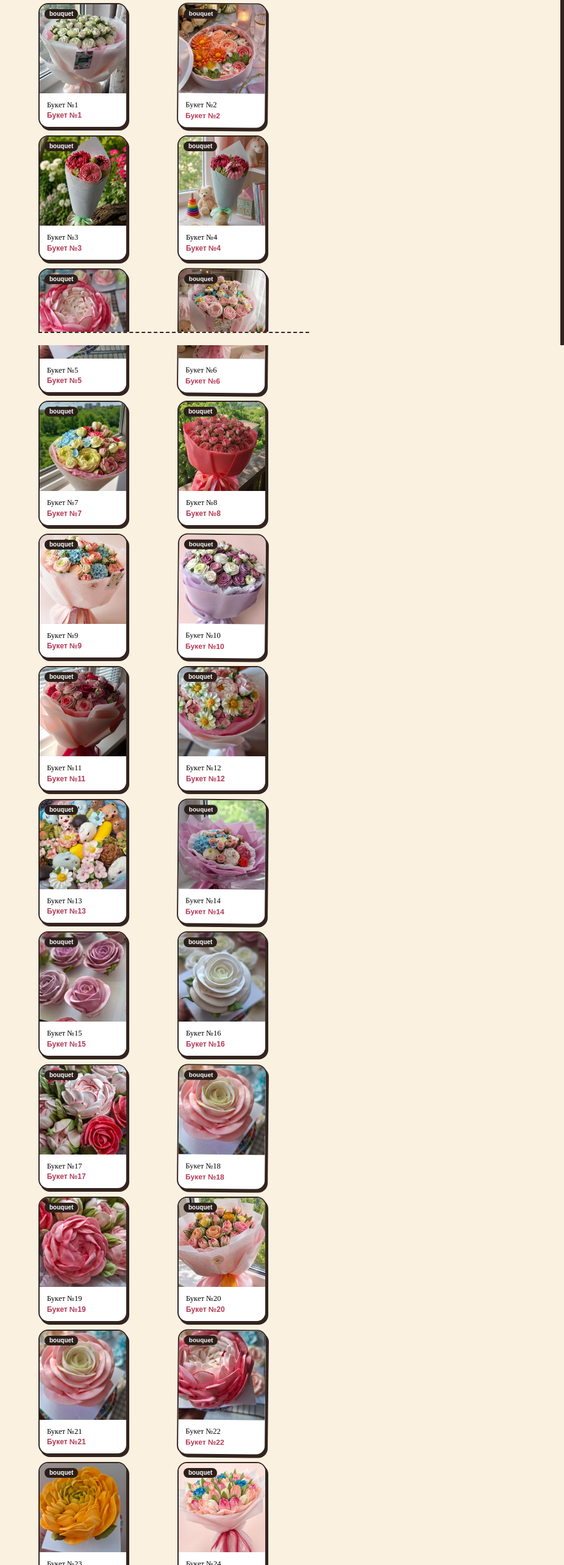
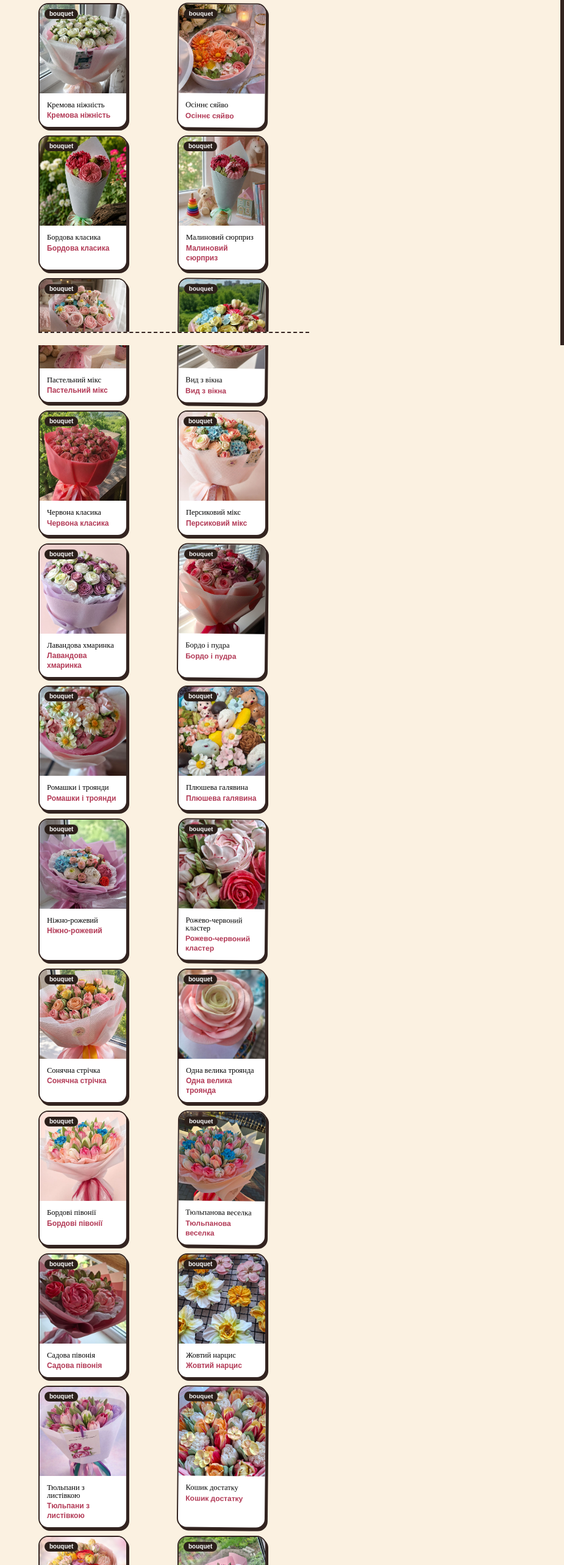
Before and after one commit to RVasyliuk-2003/Custom-Marshmallows, a React (Vite) app: page /Gallery in a window 1280 px wide. Shown: the part 234-2800 px from the top of the page at 61% size, without its empty margins (355-1280 px from the left). Built offline with nearby package versions, Linux system fonts and the light colour scheme.

Commit message:
fix: correct bouquetDesigns data with real names and fix type value mismatch

```diff
--- a/src/components/data/bouquetDesigns.js
+++ b/src/components/data/bouquetDesigns.js
@@ -1,360 +1,304 @@
 const bouquetDesigns = [
   {
     id: 1,
-    name: "Букет №1",
+    name: "Кремова ніжність",
     type: "bouquet",
     photo: "imgZepfy100.jpg",
     availableSizes: [10, 16, 18, 20, 25, 30],
   },
   {
     id: 2,
-    name: "Букет №2",
+    name: "Осіннє сяйво",
     type: "bouquet",
     photo: "imgZepfy101.jpg",
     availableSizes: [10, 16, 18, 20, 25, 30],
   },
   {
     id: 3,
-    name: "Букет №3",
+    name: "Бордова класика",
     type: "bouquet",
     photo: "imgZepfy102.jpg",
     availableSizes: [10, 16, 18, 20, 25, 30],
   },
   {
     id: 4,
-    name: "Букет №4",
+    name: "Малиновий сюрприз",
     type: "bouquet",
     photo: "imgZepfy103.jpg",
     availableSizes: [10, 16, 18, 20, 25, 30],
   },
   {
-    id: 5,
-    name: "Букет №5",
-    type: "bouquet",
-    photo: "imgZepfy104.jpg",
-    availableSizes: [10, 16, 18, 20, 25, 30],
-  },
-  {
     id: 6,
-    name: "Букет №6",
+    name: "Пастельний мікс",
     type: "bouquet",
     photo: "imgZepfy105.jpg",
     availableSizes: [10, 16, 18, 20, 25, 30],
   },
   {
     id: 7,
-    name: "Букет №7",
+    name: "Вид з вікна",
     type: "bouquet",
     photo: "imgZepfy106.jpg",
     availableSizes: [10, 16, 18, 20, 25, 30],
   },
   {
     id: 8,
-    name: "Букет №8",
+    name: "Червона класика",
     type: "bouquet",
     photo: "imgZepfy107.jpg",
     availableSizes: [10, 16, 18, 20, 25, 30],
   },
   {
     id: 9,
-    name: "Букет №9",
+    name: "Персиковий мікс",
     type: "bouquet",
     photo: "imgZepfy108.jpg",
     availableSizes: [10, 16, 18, 20, 25, 30],
   },
   {
     id: 10,
-    name: "Букет №10",
+    name: "Лавандова хмаринка",
     type: "bouquet",
     photo: "imgZepfy109.jpg",
     availableSizes: [10, 16, 18, 20, 25, 30],
   },
   {
     id: 11,
-    name: "Букет №11",
+    name: "Бордо і пудра",
     type: "bouquet",
     photo: "imgZepfy110.jpg",
     availableSizes: [10, 16, 18, 20, 25, 30],
   },
   {
     id: 12,
-    name: "Букет №12",
+    name: "Ромашки і троянди",
     type: "bouquet",
     photo: "imgZepfy111.jpg",
     availableSizes: [10, 16, 18, 20, 25, 30],
   },
   {
     id: 13,
-    name: "Букет №13",
+    name: "Плюшева галявина",
     type: "bouquet",
     photo: "imgZepfy112.jpg",
     availableSizes: [10, 16, 18, 20, 25, 30],
   },
   {
     id: 14,
-    name: "Букет №14",
+    name: "Ніжно-рожевий",
     type: "bouquet",
     photo: "imgZepfy113.jpg",
     availableSizes: [10, 16, 18, 20, 25, 30],
   },
   {
-    id: 15,
-    name: "Букет №15",
-    type: "bouquet",
-    photo: "imgZepfy114.jpg",
-    availableSizes: [10, 16, 18, 20, 25, 30],
-  },
-  {
-    id: 16,
-    name: "Букет №16",
-    type: "bouquet",
-    photo: "imgZepfy115.jpg",
-    availableSizes: [10, 16, 18, 20, 25, 30],
-  },
-  {
     id: 17,
-    name: "Букет №17",
+    name: "Рожево-червоний кластер",
     type: "bouquet",
     photo: "imgZepfy116.jpg",
     availableSizes: [10, 16, 18, 20, 25, 30],
   },
   {
-    id: 18,
-    name: "Букет №18",
-    type: "bouquet",
-    photo: "imgZepfy117.jpg",
-    availableSizes: [10, 16, 18, 20, 25, 30],
-  },
-  {
-    id: 19,
-    name: "Букет №19",
-    type: "bouquet",
-    photo: "imgZepfy118.jpg",
-    availableSizes: [10, 16, 18, 20, 25, 30],
-  },
-  {
     id: 20,
-    name: "Букет №20",
+    name: "Сонячна стрічка",
     type: "bouquet",
     photo: "imgZepfy119.jpg",
     availableSizes: [10, 16, 18, 20, 25, 30],
   },
   {
     id: 21,
-    name: "Букет №21",
+    name: "Одна велика троянда",
     type: "bouquet",
     photo: "imgZepfy120.jpg",
-    availableSizes: [10, 16, 18, 20, 25, 30],
-  },
-  {
-    id: 22,
-    name: "Букет №22",
-    type: "bouquet",
-    photo: "imgZepfy121.jpg",
-    availableSizes: [10, 16, 18, 20, 25, 30],
-  },
-  {
-    id: 23,
-    name: "Букет №23",
-    type: "bouquet",
-    photo: "imgZepfy122.jpg",
-    availableSizes: [10, 16, 18, 20, 25, 30],
+    availableSizes: [18, 20, 25, 30],
   },
   {
     id: 24,
-    name: "Букет №24",
+    name: "Бордові півонії",
     type: "bouquet",
     photo: "imgZepfy123.jpg",
     availableSizes: [10, 16, 18, 20, 25, 30],
   },
   {
     id: 25,
-    name: "Букет №25",
+    name: "Тюльпанова веселка",
     type: "bouquet",
     photo: "imgZepfy124.jpg",
     availableSizes: [10, 16, 18, 20, 25, 30],
   },
   {
     id: 26,
-    name: "Букет №26",
+    name: "Садова півонія",
     type: "bouquet",
     photo: "imgZepfy125.jpg",
     availableSizes: [10, 16, 18, 20, 25, 30],
   },
   {
     id: 27,
-    name: "Букет №27",
+    name: "Жовтий нарцис",
     type: "bouquet",
     photo: "imgZepfy126.jpg",
     availableSizes: [10, 16, 18, 20, 25, 30],
   },
   {
     id: 28,
-    name: "Букет №28",
+    name: "Тюльпани з листівкою",
     type: "bouquet",
     photo: "imgZepfy127.jpg",
     availableSizes: [10, 16, 18, 20, 25, 30],
   },
   {
     id: 29,
-    name: "Букет №29",
+    name: "Кошик достатку",
     type: "bouquet",
     photo: "imgZepfy128.jpg",
-    availableSizes: [10, 16, 18, 20, 25, 30],
+    availableSizes: [16, 18, 20, 25, 30],
   },
   {
     id: 30,
-    name: "Букет №30",
+    name: "Пастельні тюльпани",
     type: "bouquet",
     photo: "imgZepfy129.jpg",
     availableSizes: [10, 16, 18, 20, 25, 30],
   },
   {
     id: 31,
-    name: "Букет №31",
+    name: "Тюльпани біля вікна",
     type: "bouquet",
     photo: "imgZepfy130.jpg",
     availableSizes: [10, 16, 18, 20, 25, 30],
   },
   {
     id: 32,
-    name: "Букет №32",
+    name: "Одна велика жовтогаряча",
     type: "bouquet",
     photo: "imgZepfy131.jpg",
-    availableSizes: [10, 16, 18, 20, 25, 30],
+    availableSizes: [18, 20, 25, 30],
   },
   {
     id: 33,
-    name: "Букет №33",
+    name: "Тюльпани зі стрічкою",
     type: "bouquet",
     photo: "imgZepfy132.jpg",
     availableSizes: [10, 16, 18, 20, 25, 30],
   },
   {
     id: 34,
-    name: "Букет №34",
+    name: "Ніжний тюльпановий",
     type: "bouquet",
     photo: "imgZepfy133.jpg",
     availableSizes: [10, 16, 18, 20, 25, 30],
   },
   {
     id: 35,
-    name: "Букет №35",
+    name: "Кошик мікс",
     type: "bouquet",
     photo: "imgZepfy134.jpg",
-    availableSizes: [10, 16, 18, 20, 25, 30],
+    availableSizes: [16, 18, 20, 25, 30],
   },
   {
     id: 36,
-    name: "Букет №36",
+    name: "Бордова хризантема",
     type: "bouquet",
     photo: "imgZepfy135.jpg",
     availableSizes: [10, 16, 18, 20, 25, 30],
   },
   {
     id: 37,
-    name: "Букет №37",
+    name: "Кремово-бордовий",
     type: "bouquet",
     photo: "imgZepfy136.jpg",
     availableSizes: [10, 16, 18, 20, 25, 30],
   },
   {
     id: 38,
-    name: "Букет №38",
+    name: "Біло-рожевий мінімал",
     type: "bouquet",
     photo: "imgZepfy137.jpg",
     availableSizes: [10, 16, 18, 20, 25, 30],
   },
   {
-    id: 39,
-    name: "Букет №39",
-    type: "bouquet",
-    photo: "imgZepfy138.jpg",
-    availableSizes: [10, 16, 18, 20, 25, 30],
-  },
-  {
     id: 40,
-    name: "Букет №40",
+    name: "Малиновий міні",
     type: "bouquet",
     photo: "imgZepfy139.jpg",
     availableSizes: [10, 16, 18, 20, 25, 30],
   },
   {
     id: 41,
-    name: "Букет №41",
+    name: "Далії біля вікна",
     type: "bouquet",
     photo: "imgZepfy140.jpg",
     availableSizes: [10, 16, 18, 20, 25, 30],
   },
   {
     id: 42,
-    name: "Букет №42",
+    name: "Жовто-рожевий букет",
     type: "bouquet",
     photo: "imgZepfy141.jpg",
     availableSizes: [10, 16, 18, 20, 25, 30],
   },
   {
     id: 43,
-    name: "Букет №43",
+    name: "Тюльпани й троянди",
     type: "bouquet",
     photo: "imgZepfy142.jpg",
     availableSizes: [10, 16, 18, 20, 25, 30],
   },
   {
     id: 44,
-    name: "Букет №44",
+    name: "Кошик тюльпанів",
     type: "bouquet",
     photo: "imgZepfy143.jpg",
-    availableSizes: [10, 16, 18, 20, 25, 30],
+    availableSizes: [16, 18, 20, 25, 30],
   },
   {
     id: 45,
-    name: "Букет №45",
+    name: "Кошик з ліліями",
     type: "bouquet",
     photo: "imgZepfy144.jpg",
-    availableSizes: [10, 16, 18, 20, 25, 30],
+    availableSizes: [16, 18, 20, 25, 30],
   },
   {
     id: 46,
-    name: "Букет №46",
+    name: "Фіолетові півонії",
     type: "bouquet",
     photo: "imgZepfy145.jpg",
     availableSizes: [10, 16, 18, 20, 25, 30],
   },
   {
     id: 47,
-    name: "Букет №47",
+    name: "Кошик асорті",
     type: "bouquet",
     photo: "imgZepfy146.jpg",
+    availableSizes: [16, 18, 20, 25, 30],
+  },
+  {
+    id: 48,
+    name: "Бордовий кошик",
+    type: "bouquet",
+    photo: "imgZepfy147.jpg",
+    availableSizes: [16, 18, 20, 25, 30],
+  },
+  {
+    id: 49,
+    name: "Пастельний мікс у папері",
+    type: "bouquet",
+    photo: "imgZepfy148.jpg",
     availableSizes: [10, 16, 18, 20, 25, 30],
   },
   {
-    id: 48,
-    name: "Завиток №48",
-    type: "curl",
-    photo: "imgZepfy147.jpg",
-    availableSizes: null,
-  },
-  {
-    id: 49,
-    name: "Завиток №49",
-    type: "curl",
-    photo: "imgZepfy148.jpg",
-    availableSizes: null,
-  },
-  {
     id: 50,
-    name: "Завиток №50",
-    type: "curl",
+    name: "Різнобарвний мікс",
+    type: "bouquet",
     photo: "imgZepfy149.jpg",
-    availableSizes: null,
+    availableSizes: [10, 16, 18, 20, 25, 30],
   },
   {
     id: 51,
-    name: "Завиток №51",
-    type: "curl",
+    name: "Тюльпани в кольорах",
+    type: "bouquet",
     photo: "imgZepfy150.jpg",
-    availableSizes: null,
+    availableSizes: [10, 16, 18, 20, 25, 30],
   },
   {
     id: 52,
```
